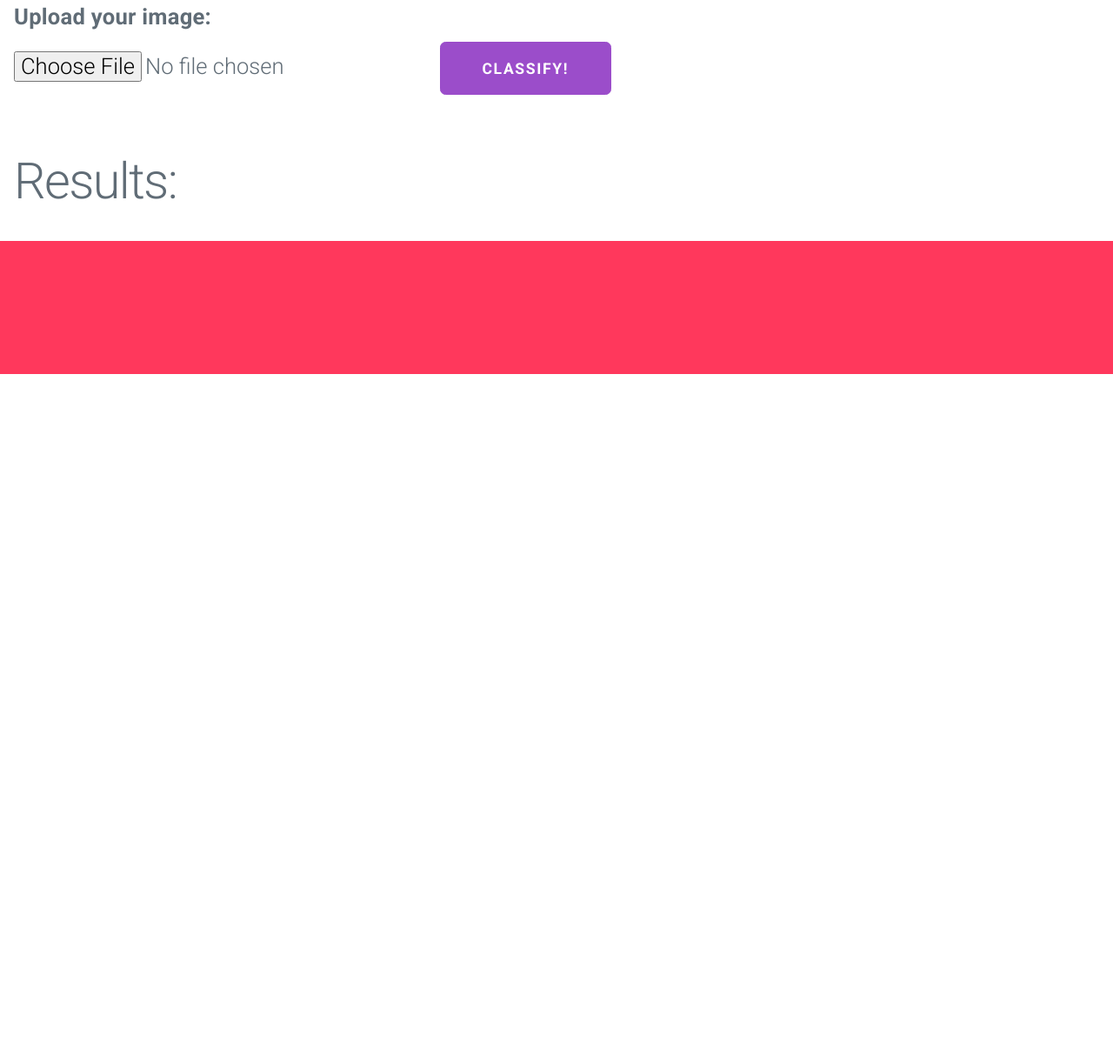
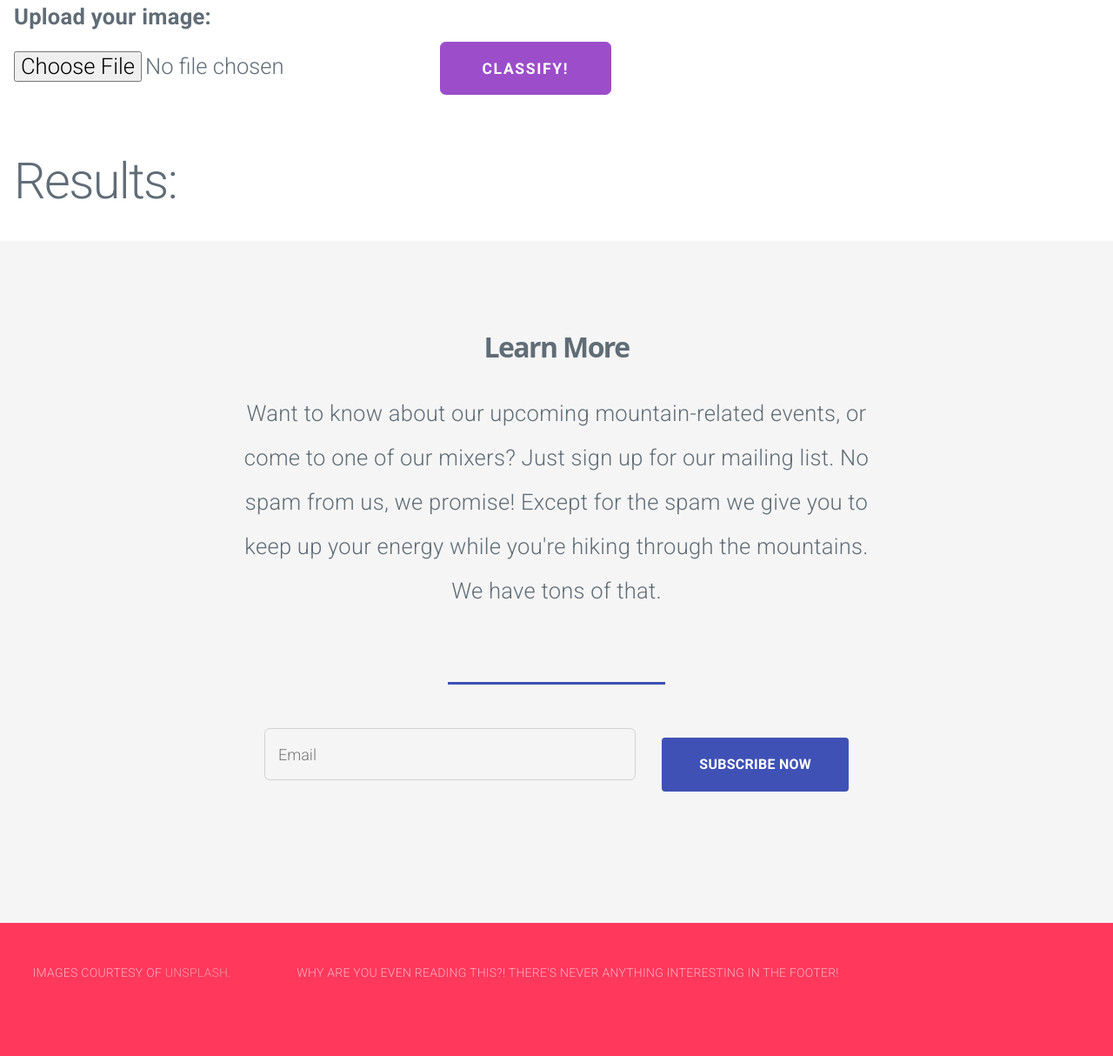
Before and after one commit to CyWiz57/foodcam, a Flask app: page / in a window 1280 px wide. Shown: the part 1073-2287 px from the top of the page at 87% size. Before the commit the page ends 1503 px from the top, so only its background shows below. Run offline with Flask 2, Linux system fonts and the light colour scheme; parts of the project's set-up code (start-up, migrations or seed data) failed here and were passed over; some libraries are stand-ins or nearby versions.

Commit message:
main img change

```diff
--- a/server/static/style.css
+++ b/server/static/style.css
@@ -281,6 +281,35 @@ header nav li {
     }
   }
 
+/*Contact Section*/
+
+.contact form {
+	display: flex;
+	align-items: center;
+	justify-content: center;
+	flex-wrap: wrap;
+	width: 60%;
+}
+
+.contact form .btn {
+	padding: 18px 42px;
+}
+
+.contact form input {
+	padding: 15px;
+	margin-right: 30px;
+	font-size: 18px;
+	color: #555;
+	flex: 1;
+}
+
+@media (max-width: 1000px) {
+	.contact form input {
+		flex-basis: 100%;
+		margin: 0 0 20px 0;
+	}
+}
+
 /* Footer Section */
 
 footer {
@@ -299,13 +328,13 @@ footer ul {
 footer ul li {
 	margin-left: 16px;
 }
-/*
+
 footer p {
 	text-transform: uppercase;
 	font-size: 14px;
 	opacity: 0.6;
 	align-self: center;
-} */
+}
 
 @media (max-width: 1100px) {
 	footer {
--- a/server/templates/index.html
+++ b/server/templates/index.html
@@ -9,6 +9,7 @@
     <link rel="stylesheet" href="https://cdnjs.cloudflare.com/ajax/libs/normalize/8.0.1/normalize.css">
     <link rel="stylesheet" href="https://cdnjs.cloudflare.com/ajax/libs/milligram/1.4.1/milligram.css">
     <link rel="stylesheet" href="../static/style.css">
+    <link rel="stylesheet" href="https://maxcdn.bootstrapcdn.com/font-awesome/4.7.0/css/font-awesome.min.css">
     <link rel="stylesheet" href="https://cdnjs.cloudflare.com/ajax/libs/font-awesome/5.15.3/css/all.min.css">
     <title>Food-Cam</title>
 </head>
@@ -25,7 +26,7 @@
       </header>
 
       <section class="hero">
-        <div class="background-image" style="background-image: url(main.jpg);"></div>
+        <div class="background-image" style="background-image: url(assets/main.jpg);"></div>
         <div class="hero-content-area">
           <h1>Connoisseur</h1>
           <h3>Unmissable Food Adventure Around The World</h3>
@@ -64,9 +65,21 @@
 
     </div>
 
+
+    <section class="contact">
+      <h3 class="title">Learn more</h3>
+      <p>Want to know about our upcoming mountain-related events, or come to one of our mixers? Just sign up for our mailing list. No spam from us, we promise! Except for the spam we give you to keep up your energy while you're hiking through the mountains. We have tons of that.</p>
+      <hr>
+      <form>
+        <input type="email" placeholder="Email">
+        <a href="#" class="btn">Subscribe now</a>
+      </form>
+    </section>
+
+
     <footer>
-        <!-- <p>Images courtesy of <a href="http://unsplash.com/">unsplash</a>.</p>
-        <p>Why are you even reading this?! There's never anything interesting in the footer!</p> -->
+        <p>Images courtesy of <a href="http://unsplash.com/">unsplash</a>.</p>
+        <p>Why are you even reading this?! There's never anything interesting in the footer!</p>
         <ul>
           <li><a href="#"><i class="fa fa-twitter-square fa-2x"></i></a></li>
           <li><a href="#"><i class="fa fa-facebook-square fa-2x"></i></a></li>
```
Also changed, not shown: server/assets/main.jpg (renamed from server/templates/main.jpg), server/static/img.jpg (deleted).
